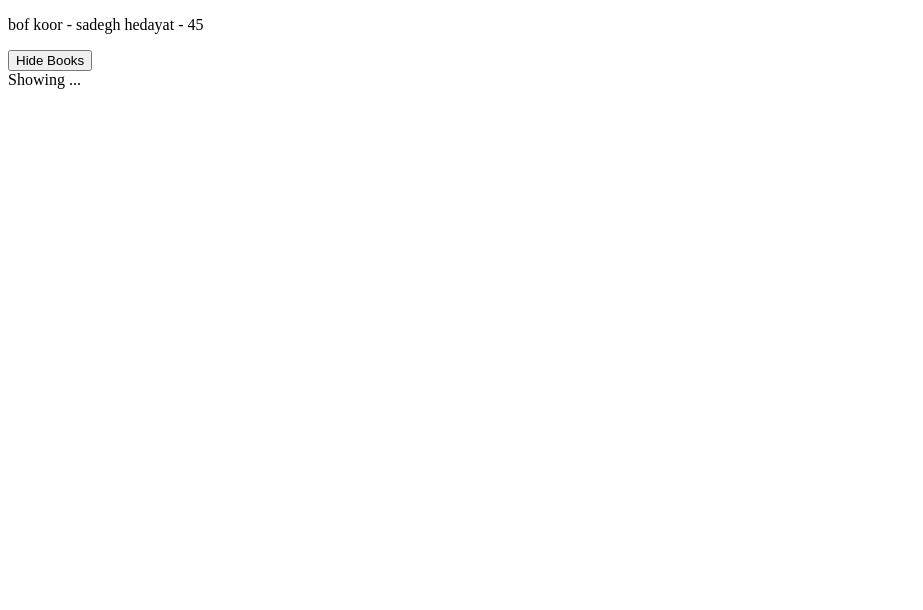
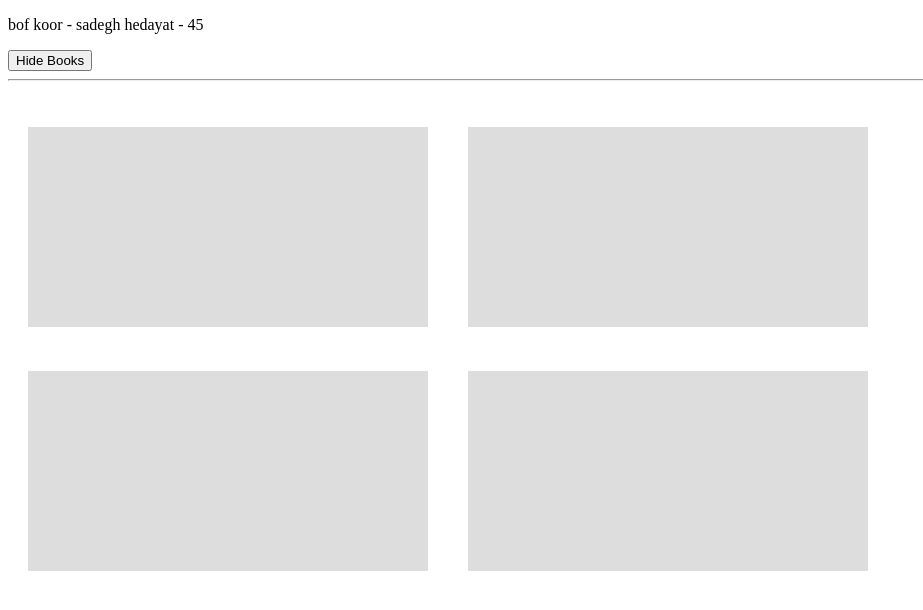
Before and after one commit to atroopa/vue-firstStep, a plain HTML site: page index.html in a window 1280 px wide. Shown: the whole page, without its empty margins (0-923 px from the left). Drawn offline with nearby package versions, Linux system fonts and the light colour scheme.

Commit message:
make style for boxes

```diff
--- a/index.html
+++ b/index.html
@@ -3,6 +3,16 @@
 <head>
     <title>Vue 3 cource </title>
     <script src="https://unpkg.com/vue@3/dist/vue.global.js"></script>
+    <style>
+        .box{
+            padding: 100px 0;
+            width: 400px;
+            text-align: center;
+            background: #ddd;
+            margin: 20px;
+            display: inline-block;
+        }
+    </style>
 </head>
 <body>
 
@@ -17,7 +27,15 @@
             <span v-else>Show Books</span>
         </button>
 
-        <div v-show=showBooks>Showing ...</div>
+        <br>
+        <hr>
+        <br>
+
+        <div class="box"></div>
+        <div class="box"></div>
+        <div class="box"></div>
+        <div class="box"></div>
+
     </div>
 
     <script src="app.js"></script>
```
